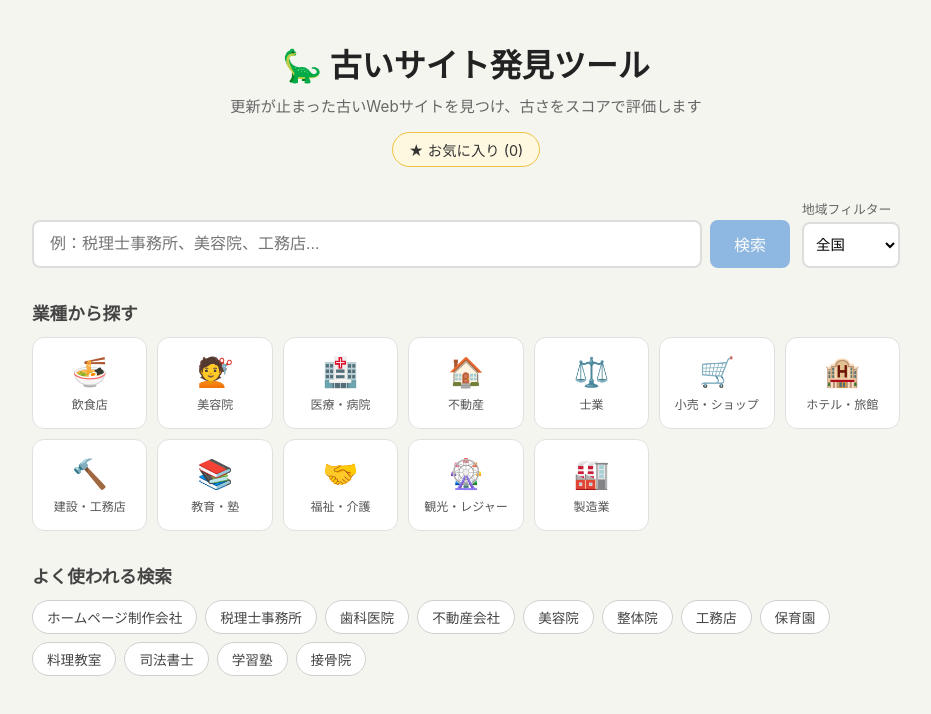
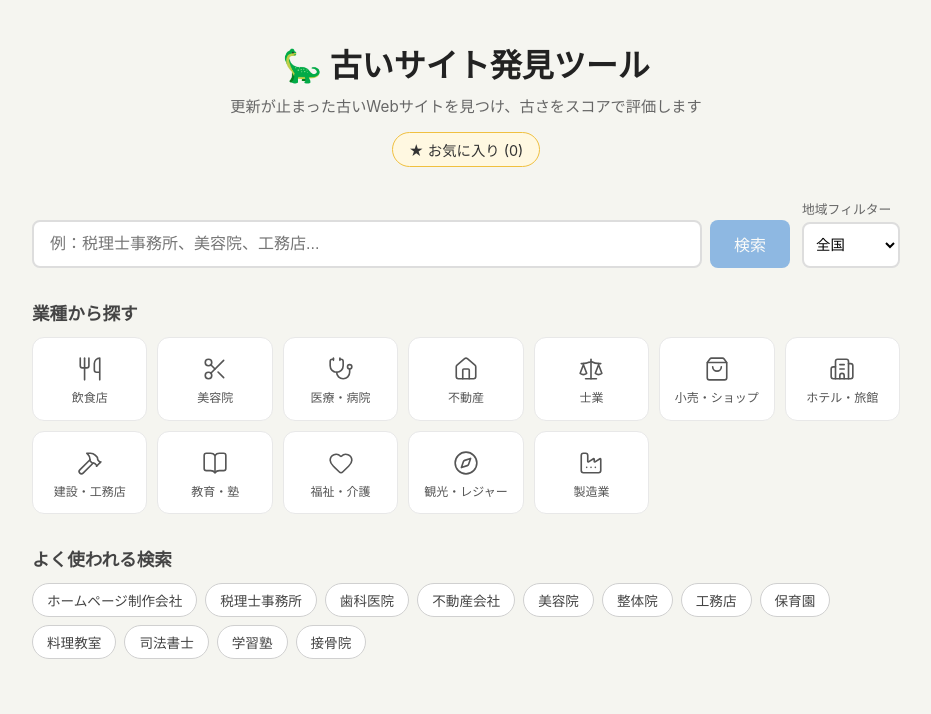
Before and after one commit to yukina-or-yukine/old-site-finder, a Next.js app: page / in a window 1280 px wide. Shown: the top 714 px of the page, without its empty margins (174-1105 px from the left). Built offline with nearby package versions, Linux system fonts and the light colour scheme.

Commit message:
fix: category button error and icon design

```diff
--- a/components/CategoryGrid.js
+++ b/components/CategoryGrid.js
@@ -1,18 +1,22 @@
+import {
+  Utensils, Scissors, Stethoscope, Home, Scale, ShoppingBag,
+  Building2, Hammer, BookOpen, Heart, Compass, Factory,
+} from 'lucide-react';
 import styles from '../styles/Home.module.css';
 
 const CATEGORIES = [
-  { label: '飲食店',       emoji: '🍜' },
-  { label: '美容院',       emoji: '💇' },
-  { label: '医療・病院',   emoji: '🏥' },
-  { label: '不動産',       emoji: '🏠' },
-  { label: '士業',         emoji: '⚖️' },
-  { label: '小売・ショップ', emoji: '🛒' },
-  { label: 'ホテル・旅館', emoji: '🏨' },
-  { label: '建設・工務店', emoji: '🔨' },
-  { label: '教育・塾',     emoji: '📚' },
-  { label: '福祉・介護',   emoji: '🤝' },
-  { label: '観光・レジャー', emoji: '🎡' },
-  { label: '製造業',       emoji: '🏭' },
+  { label: '飲食店',         Icon: Utensils,    bg: '#FFF3E0', color: '#E65100' },
+  { label: '美容院',         Icon: Scissors,    bg: '#FCE4EC', color: '#C2185B' },
+  { label: '医療・病院',     Icon: Stethoscope, bg: '#E3F2FD', color: '#1565C0' },
+  { label: '不動産',         Icon: Home,        bg: '#E8F5E9', color: '#2E7D32' },
+  { label: '士業',           Icon: Scale,       bg: '#E8EAF6', color: '#1A237E' },
+  { label: '小売・ショップ', Icon: ShoppingBag, bg: '#F3E5F5', color: '#6A1B9A' },
+  { label: 'ホテル・旅館',   Icon: Building2,   bg: '#E0F2F1', color: '#00695C' },
+  { label: '建設・工務店',   Icon: Hammer,      bg: '#FFFDE7', color: '#F57F17' },
+  { label: '教育・塾',       Icon: BookOpen,    bg: '#F1F8E9', color: '#33691E' },
+  { label: '福祉・介護',     Icon: Heart,       bg: '#FFEBEE', color: '#B71C1C' },
+  { label: '観光・レジャー', Icon: Compass,     bg: '#E0F7FA', color: '#006064' },
+  { label: '製造業',         Icon: Factory,     bg: '#ECEFF1', color: '#37474F' },
 ];
 
 export default function CategoryGrid({ onSelect }) {
@@ -20,14 +24,15 @@ export default function CategoryGrid({ onSelect }) {
     <div>
       <h2 className={styles.sectionTitle}>業種から探す</h2>
       <div className={styles.categoryGrid}>
-        {CATEGORIES.map(cat => (
+        {CATEGORIES.map(({ label, Icon, bg, color }) => (
           <button
-            key={cat.label}
+            key={label}
             className={styles.categoryCard}
-            onClick={() => onSelect(cat.label)}
+            style={{ '--cat-bg': bg, '--cat-color': color }}
+            onClick={() => onSelect(label)}
           >
-            <span className={styles.categoryEmoji}>{cat.emoji}</span>
-            <span className={styles.categoryLabel}>{cat.label}</span>
+            <Icon size={26} className={styles.categoryIcon} strokeWidth={1.5} />
+            <span className={styles.categoryLabel}>{label}</span>
           </button>
         ))}
       </div>
--- a/package.json
+++ b/package.json
@@ -8,6 +8,7 @@
     "start": "next start"
   },
   "dependencies": {
+    "lucide-react": "^1.14.0",
     "next": "14.2.0",
     "react": "^18",
     "react-dom": "^18"
--- a/pages/api/search.js
+++ b/pages/api/search.js
@@ -2,14 +2,17 @@ export default async function handler(req, res) {
   const { q, region, start = 1 } = req.query;
   if (!q) return res.status(400).json({ error: 'q is required' });
 
-  const apiKey = process.env.GOOGLE_API_KEY;
-  const cseId  = process.env.GOOGLE_CSE_ID;
+  // .trim() で Vercel 環境変数の余分なスペースを除去
+  const apiKey = process.env.GOOGLE_API_KEY?.trim();
+  const cseId  = process.env.GOOGLE_CSE_ID?.trim();
   if (!apiKey || !cseId) return res.status(500).json({
     error: 'Vercel の環境変数 GOOGLE_API_KEY と GOOGLE_CSE_ID が設定されていません',
   });
 
   const query = region ? `${q} ${region}` : q;
-  const url = new URL('https://www.googleapis.com/customsearch/v1');
+
+  // 専用エンドポイントを使用
+  const url = new URL('https://customsearch.googleapis.com/customsearch/v1');
   url.searchParams.set('key', apiKey);
   url.searchParams.set('cx', cseId);
   url.searchParams.set('q', query);
@@ -19,8 +22,11 @@ export default async function handler(req, res) {
   try {
     const r = await fetch(url.toString());
     if (!r.ok) {
-      const err = await r.json();
-      return res.status(r.status).json({ error: err?.error?.message || 'Google API error' });
+      const err = await r.json().catch(() => ({}));
+      // Google のエラー詳細をそのまま返してデバッグしやすくする
+      const message = err?.error?.message || `HTTP ${r.status}`;
+      console.error('[search] Google API error:', JSON.stringify(err?.error));
+      return res.status(r.status).json({ error: message, googleError: err?.error });
     }
     const data = await r.json();
 
@@ -34,6 +40,7 @@ export default async function handler(req, res) {
 
     res.json({ items, totalResults: data.searchInformation?.totalResults || '0' });
   } catch (e) {
+    console.error('[search] fetch error:', e.message);
     res.status(500).json({ error: e.message });
   }
 }
--- a/styles/Home.module.css
+++ b/styles/Home.module.css
@@ -103,19 +103,31 @@
   display: flex;
   flex-direction: column;
   align-items: center;
-  gap: 6px;
-  padding: 16px 8px;
+  gap: 8px;
+  padding: 18px 8px 14px;
   background: #fff;
-  border: 1px solid #e0e0e0;
+  border: 1.5px solid #e8e8e8;
   border-radius: 12px;
-  transition: box-shadow 0.15s, transform 0.15s;
+  color: #555;
+  transition:
+    background-color 0.22s ease,
+    color            0.22s ease,
+    border-color     0.22s ease,
+    box-shadow       0.22s ease,
+    transform        0.22s ease;
 }
 .categoryCard:hover {
-  box-shadow: 0 4px 12px rgba(0,0,0,0.1);
-  transform: translateY(-2px);
+  background-color: var(--cat-bg, #f5f5f5);
+  color:            var(--cat-color, #333);
+  border-color:     var(--cat-color, #ccc);
+  box-shadow: 0 6px 18px rgba(0,0,0,0.1);
+  transform: translateY(-3px);
 }
-.categoryEmoji { font-size: 1.8rem; }
-.categoryLabel { font-size: 0.75rem; color: #555; text-align: center; }
+.categoryIcon {
+  /* lucide-react uses currentColor — inherits from .categoryCard */
+  flex-shrink: 0;
+}
+.categoryLabel { font-size: 0.75rem; text-align: center; line-height: 1.3; }
 
 /* Tag cloud */
 .tagCloud {
```
Also changed, not shown: 1 other file (tests, documents, lock files or other folders).
